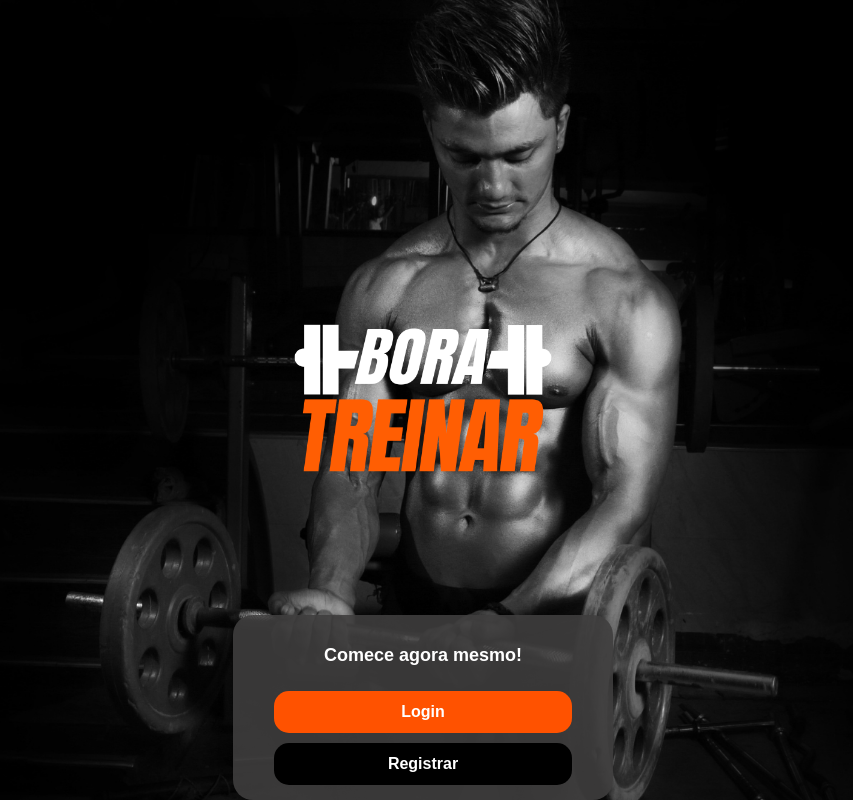
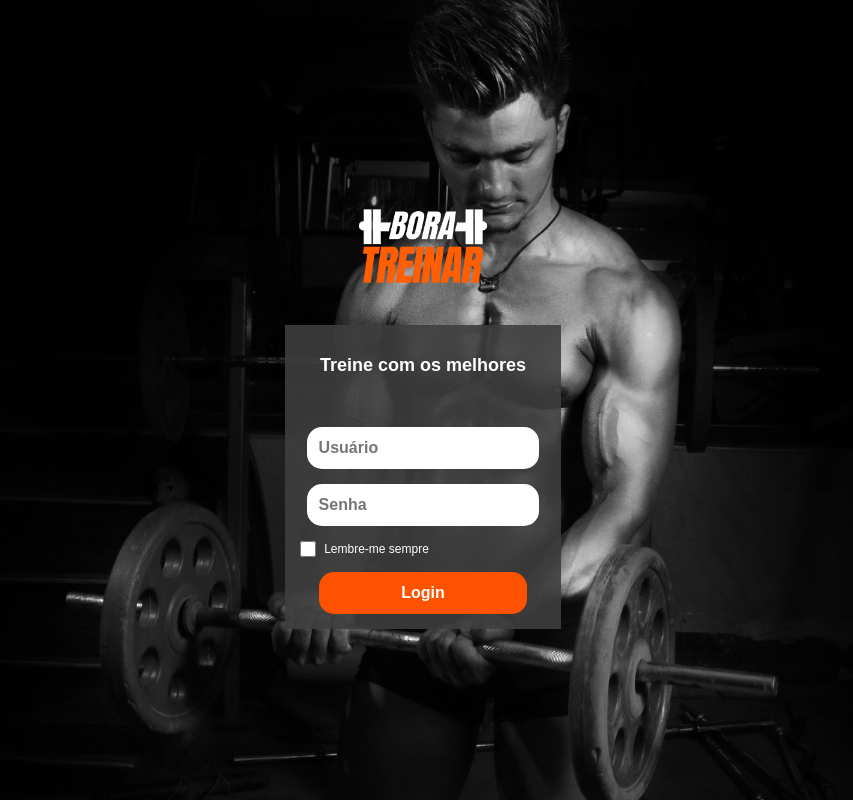
Before and after one commit to andreodesouza/boratreinar, a plain HTML site: page index.html in a window 1280 px wide. Both pictures are taken after a click on the button "Login". Shown: the whole page, without its empty margins (217-1070 px from the left). Drawn offline with Linux system fonts and the light colour scheme.

Commit message:
Alterações tela de Login

```diff
--- a/css/style.css
+++ b/css/style.css
@@ -10,10 +10,6 @@ body{
   justify-content: center;
   align-items: center;
 }
-img{
-  width: 300px;
-  height: auto;
-}
 
 .container{
   display: flex;
@@ -23,14 +19,18 @@ img{
   text-align: center;
 }
 
-.login-box {
+.logo{
+  width: 300px;
+  height: auto;
+}
+
+.tela-inicial {
   position: absolute;
   bottom: 0px;
   left: 50%;
   transform: translateX(-50%);
   background-color: rgba(63, 61, 61, 0.9);
   padding: 15px;
-  border-radius: 20px;
   width: 90%;
   max-width: 350px;
   display: flex;
@@ -41,12 +41,12 @@ img{
 }
 
 
-.login-box h2{
+.tela-inicial h2{
   color: white;
   font-size: 18px;
 }
 
-.login-box button {
+.tela-inicial button {
   width: 85%;
   padding: 12px;
   font-size: 1rem;
@@ -56,12 +56,75 @@ img{
   cursor: pointer;
 }
 
-.login-box .login-btn {
+.tela-inicial .login-btn {
   background-color: #ff5200;
   color: white;
 }
 
-.login-box .register-btn {
+.tela-inicial .register-btn {
   background-color: black;
   color: white;
 }
+
+.tela-login {
+  display: none;
+  background-color: rgba(63, 61, 61, 0.9);
+  padding: 15px;
+  width: 90%;
+  max-width: 350px;
+  flex-direction: column;
+  align-items: center;
+  gap: 10px;
+  box-shadow: 0 0 15px rgba(0, 0, 0, 0.2);
+
+}
+
+
+.tela-login h2{
+  color: white;
+  font-size: 18px;
+}
+
+.tela-login input {
+  width: 85%;
+  padding: 12px;
+  font-size: 1rem;
+  font-weight: bold;
+  border: none;
+  border-radius: 15px;
+  cursor: pointer;
+  margin-bottom: 15px;
+}
+.checkbox-group {
+  display: flex;
+  align-items: center;
+  width: 85%;
+  margin-bottom: 15px;
+  gap: 8px;
+}
+
+.checkbox-group input[type="checkbox"] {
+  width: 16px;
+  height: 16px;
+  margin: 0;
+  cursor: pointer;
+}
+
+.checkbox-group label {
+  color: white;
+  font-size: 12px;
+  white-space: nowrap;
+  cursor: pointer;
+}
+
+.tela-login button{
+  color: white;
+  background-color: #ff5200;
+  width: 85%;
+  padding: 12px;
+  font-size: 1rem;
+  font-weight: bold;
+  border: none;
+  border-radius: 15px;
+  cursor: pointer;
+}
--- a/index.html
+++ b/index.html
@@ -9,17 +9,31 @@
 <body>
   <div class = "container">
 
-    <div class="logo">
-      <img src="img/logo.png" alt="">
+    <div>
+      <img id="logo" class="logo" src="img/logo.png" alt="">
     </div>
 
-    <div class="login-box">
+    <div id="telaInicial" class="tela-inicial">
       <h2>Comece agora mesmo!</h2>
-      <button class="login-btn">Login</button>
-      <button class="register-btn">Registrar</button>
+      <button id="btnLogin" class="login-btn">Login</button>
+      <button id="btnRegistrar" class="register-btn">Registrar</button>
+    </div>
+
+    <div id="telaLogin" class="tela-login">
+      <h2>Treine com os melhores</h2>
+      <br><br>
+      <input type="text" placeholder="Usuário">
+      <br>
+      <input type="text" placeholder="Senha">
+        <div class="checkbox-group">
+          <input type="checkbox" id="lembrar" name="lembrar">
+          <label for="lembrar">Lembre-me sempre</label>
+        </div>
+      <button class = "entrar">Login</button>
+
     </div>
 
   </div>
-
+  <script src="js/script.js"></script>
 </body>
 </html>
--- a/js/script.js
+++ b/js/script.js
@@ -1,3 +1,5 @@
-setTimeout(() => {
-      document.getElementById('content').classList.add('show-login');
-    }, 5000);
+document.getElementById("btnLogin").addEventListener("click", function() {
+  document.getElementById("logo").style.width = "150px";
+  document.getElementById("telaInicial").style.display = "none";
+  document.getElementById("telaLogin").style.display = "block";
+});
```
